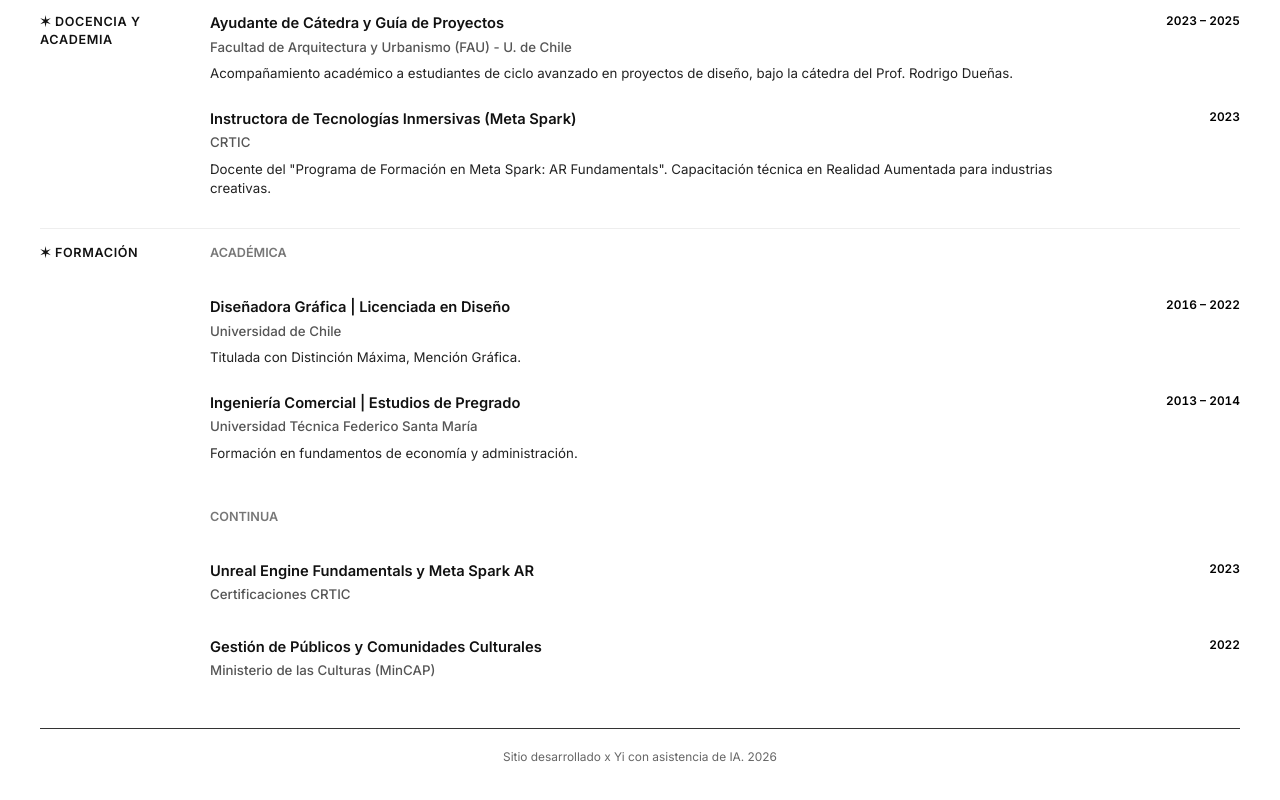
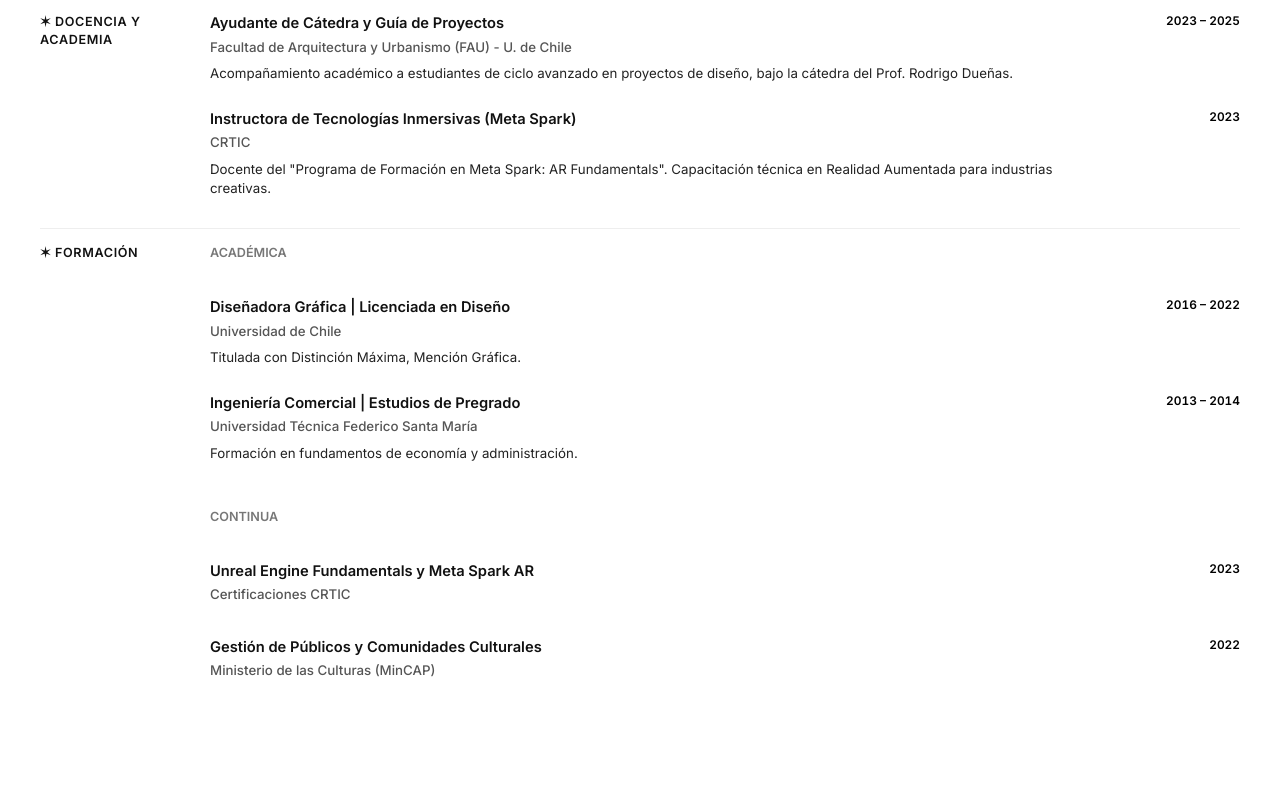
Before and after one commit to yyyi-creativa/CV_2026_PDF, a plain HTML site: page index.html in a window 1280 px wide. Shown: the part 1837-2637 px from the top of the page. After the commit the page ends 2595 px from the top, so only its background shows below. Drawn offline with Linux system fonts and the light colour scheme.

Commit message:
Update index.html

```diff
--- a/index.html
+++ b/index.html
@@ -615,12 +615,6 @@
             </div>
         </section>
 
-        <footer id="footer">
-            <div class="ai-credit">
-                Sitio desarrollado x Yi con asistencia de IA. 2026
-            </div>
-        </footer>
-
     </main>
 
     <button onclick="topFunction()" id="scrollTopBtn" title="Volver al inicio" aria-label="Volver arriba">
```
